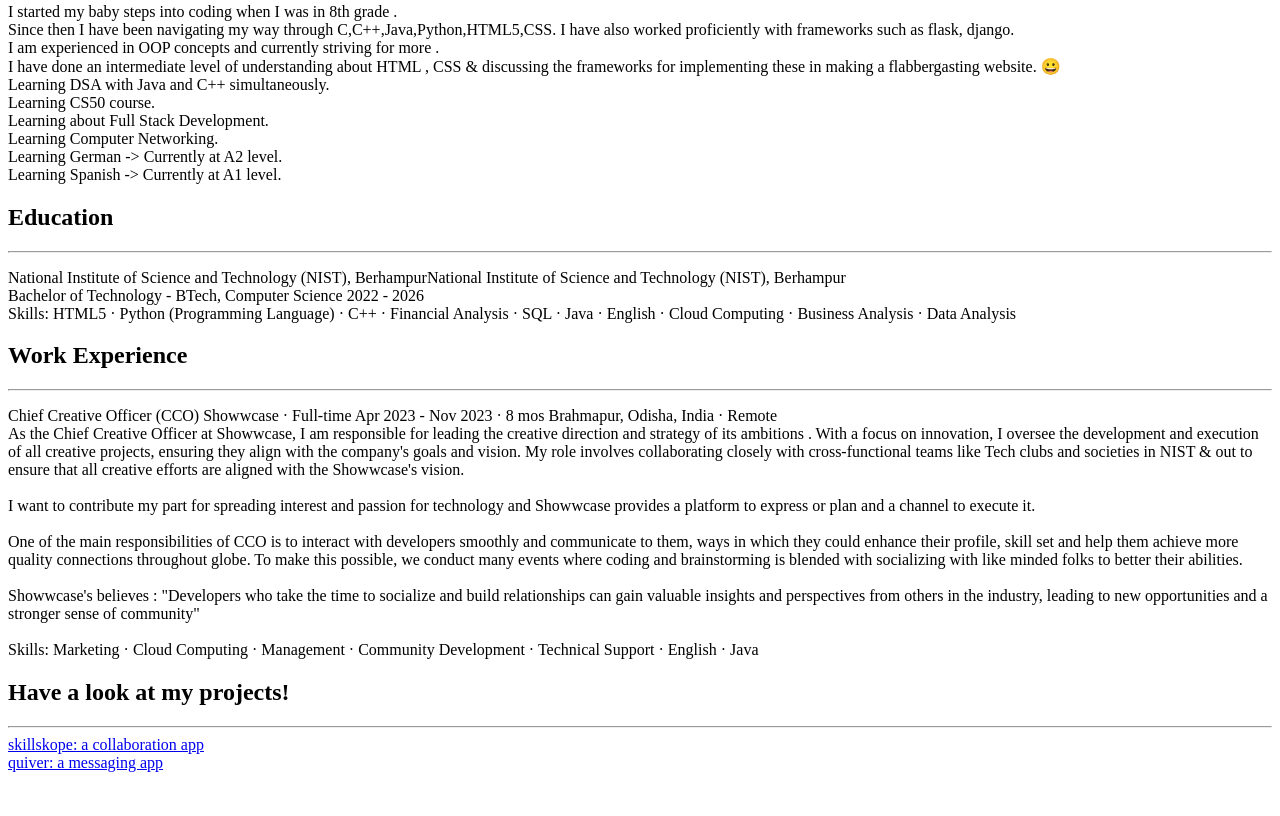
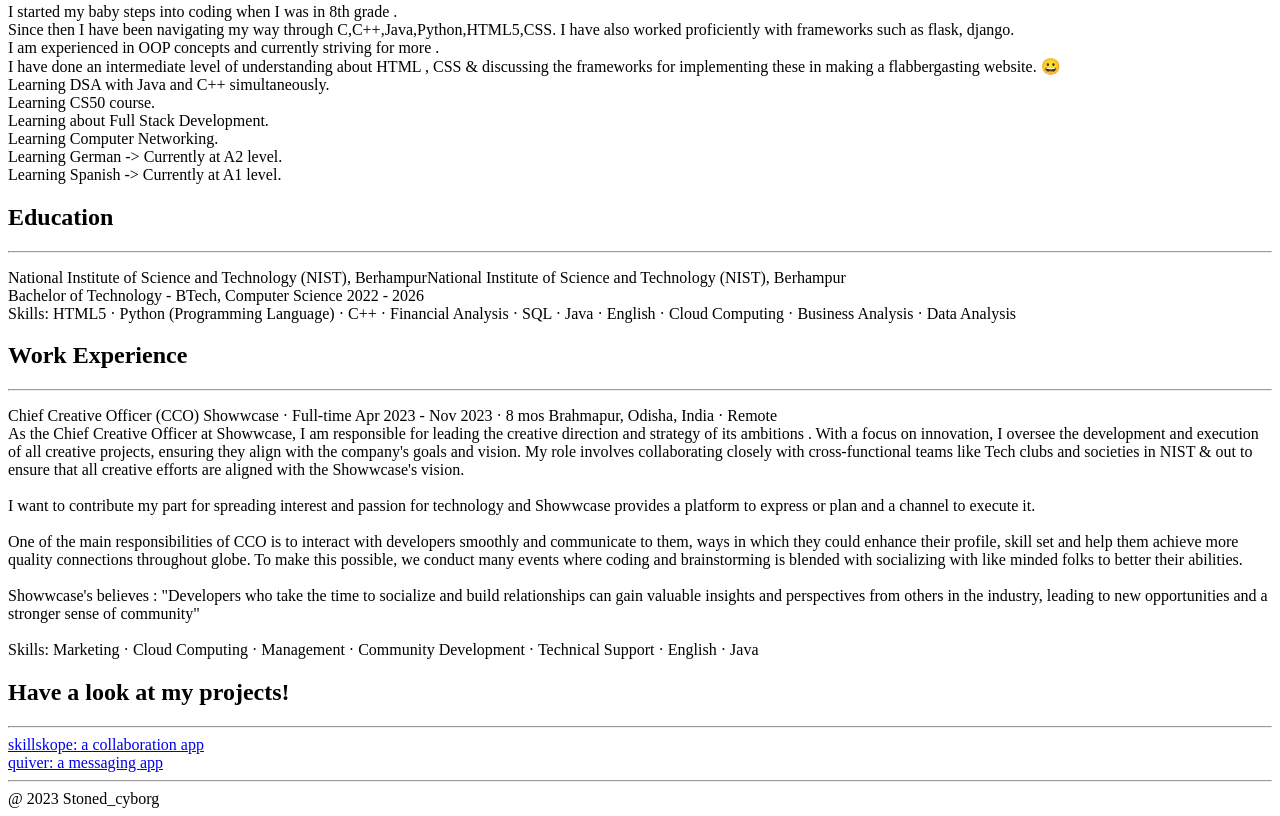
Before and after one commit to beingtechsavy/CapstoneProject1, a plain HTML site: page index.html in a window 1280 px wide. Shown: the part 366-1182 px from the top of the page. Before the commit the page ends 1146 px from the top, so only its background shows below. Drawn offline with Linux system fonts and the light colour scheme.

Commit message:
Update index.html

```diff
--- a/index.html
+++ b/index.html
@@ -46,5 +46,7 @@
     <a href="https://github.com/beingtechsavy/SkillSkope">skillskope: a collaboration app</a>
     <br>
     <a href="https://github.com/beingtechsavy/Quiver">quiver: a messaging app</a>
+    <hr>
+    <footer> @ 2023 Stoned_cyborg </footer>
 </body>
 </html>
```
